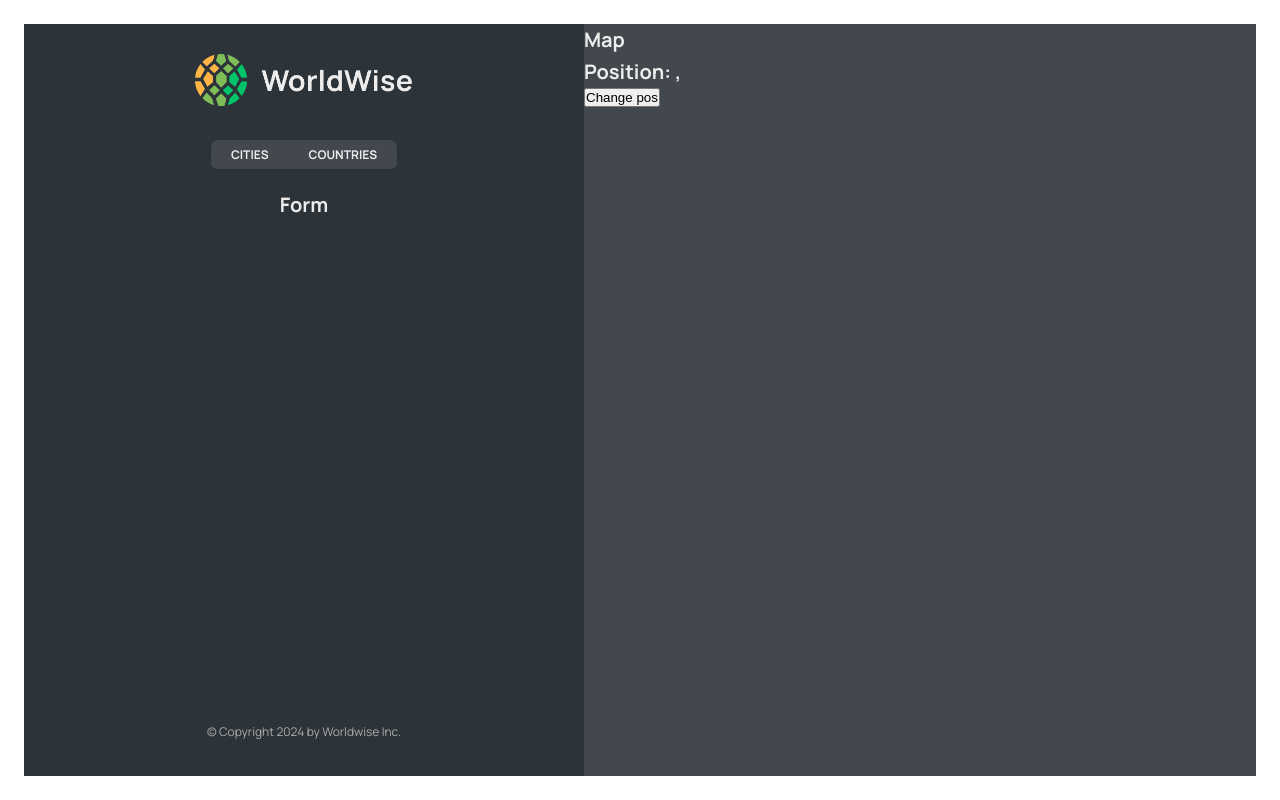
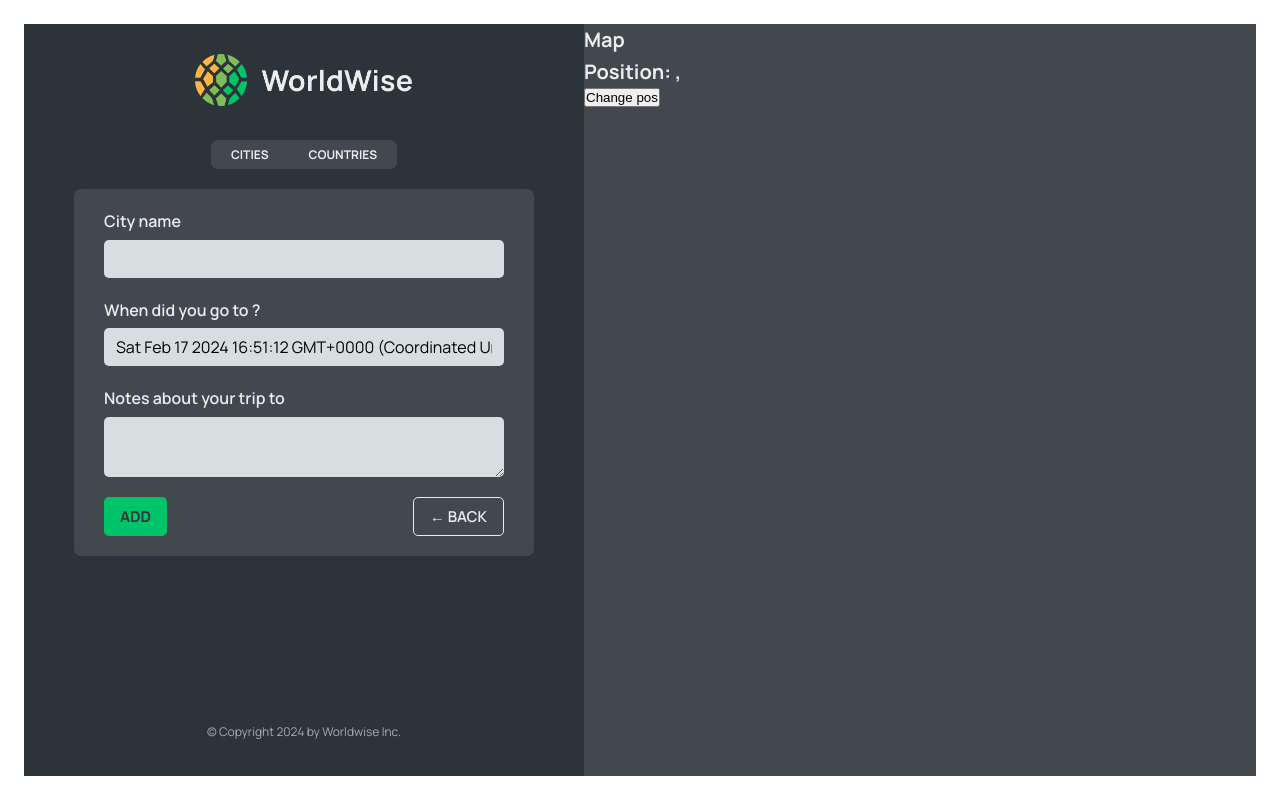
Before and after one commit to nneessen/worldwise, a React (Vite) app: page /app/form in a window 1280 px wide. Built offline with nearby package versions, Linux system fonts and the light colour scheme; data requests are answered from the project's data file.

Commit message:
useNavigate to go back when clicking on map

```diff
--- a/src/App.jsx
+++ b/src/App.jsx
@@ -9,6 +9,7 @@
 import CityList from "./components/CityList";
 import City from "./components/City";
 import CountryList from "./components/CountryList";
+import Form from "./components/Form";
 
 const BASE_URL = "http://localhost:8000";
 
@@ -55,7 +56,7 @@
             path="countries"
             element={<CountryList cities={cities} isLoading={isLoading} />}
           />
-          <Route path="form" element={<h1>Form</h1>} />
+          <Route path="form" element={<Form />} />
         </Route>
         <Route path="*" element={<PageNotFound />} />
       </Routes>
--- /dev/null
+++ b/src/components/Button.jsx
@@ -0,0 +1,11 @@
+/* eslint-disable no-unused-vars */
+/* eslint-disable react/prop-types */
+import styles from "./Button.module.css";
+
+export default function Button({ children, onClick, type }) {
+  return (
+    <button className={`${styles.btn} ${styles[type]}`} onClick={onClick}>
+      {children}
+    </button>
+  );
+}
--- a/src/components/CountryList.jsx
+++ b/src/components/CountryList.jsx
@@ -24,7 +24,7 @@
     <ul className={styles.countryList}>
       {countries.map((country) => (
         // eslint-disable-next-line react/jsx-key
-        <CountryItem country={country} />
+        <CountryItem country={country} key={country.country} />
       ))}
     </ul>
   );
--- a/src/components/Form.jsx
+++ b/src/components/Form.jsx
@@ -1,9 +1,12 @@
+/* eslint-disable no-unused-vars */
 // "https://api.bigdatacloud.net/data/reverse-geocode-client?latitude=0&longitude=0"
 
 import { useState } from "react";
+import Button from "./Button";
+import styles from "./Form.module.css";
+import { useNavigate } from "react-router-dom";
 
-import styles from "./Form.module.css";
-
+// eslint-disable-next-line react-refresh/only-export-components
 export function convertToEmoji(countryCode) {
   const codePoints = countryCode
     .toUpperCase()
@@ -13,6 +16,7 @@
 }
 
 function Form() {
+  const navigate = useNavigate();
   const [cityName, setCityName] = useState("");
   const [country, setCountry] = useState("");
   const [date, setDate] = useState(new Date());
@@ -49,8 +53,16 @@
       </div>
 
       <div className={styles.buttons}>
-        <button>Add</button>
-        <button>&larr; Back</button>
+        <Button type="primary">Add</Button>
+        <Button
+          type="back"
+          onClick={(e) => {
+            e.preventDefault();
+            navigate(-1);
+          }}
+        >
+          &larr; Back
+        </Button>
       </div>
     </form>
   );
--- a/src/components/Map.jsx
+++ b/src/components/Map.jsx
@@ -1,14 +1,20 @@
 /* eslint-disable no-unused-vars */
-import { useSearchParams } from "react-router-dom";
+import { useSearchParams, useNavigate } from "react-router-dom";
 import styles from "./Map.module.css";
 
 export default function Map() {
+  const navigate = useNavigate();
   const [searchParams, setSearchParams] = useSearchParams();
   const lat = searchParams.get("lat");
   const lng = searchParams.get("lng");
 
   return (
-    <div className={styles.mapContainer}>
+    <div
+      className={styles.mapContainer}
+      onClick={() => {
+        navigate("form");
+      }}
+    >
       <h1>Map</h1>
       <h1>
         Position: {lat}, {lng}
```
